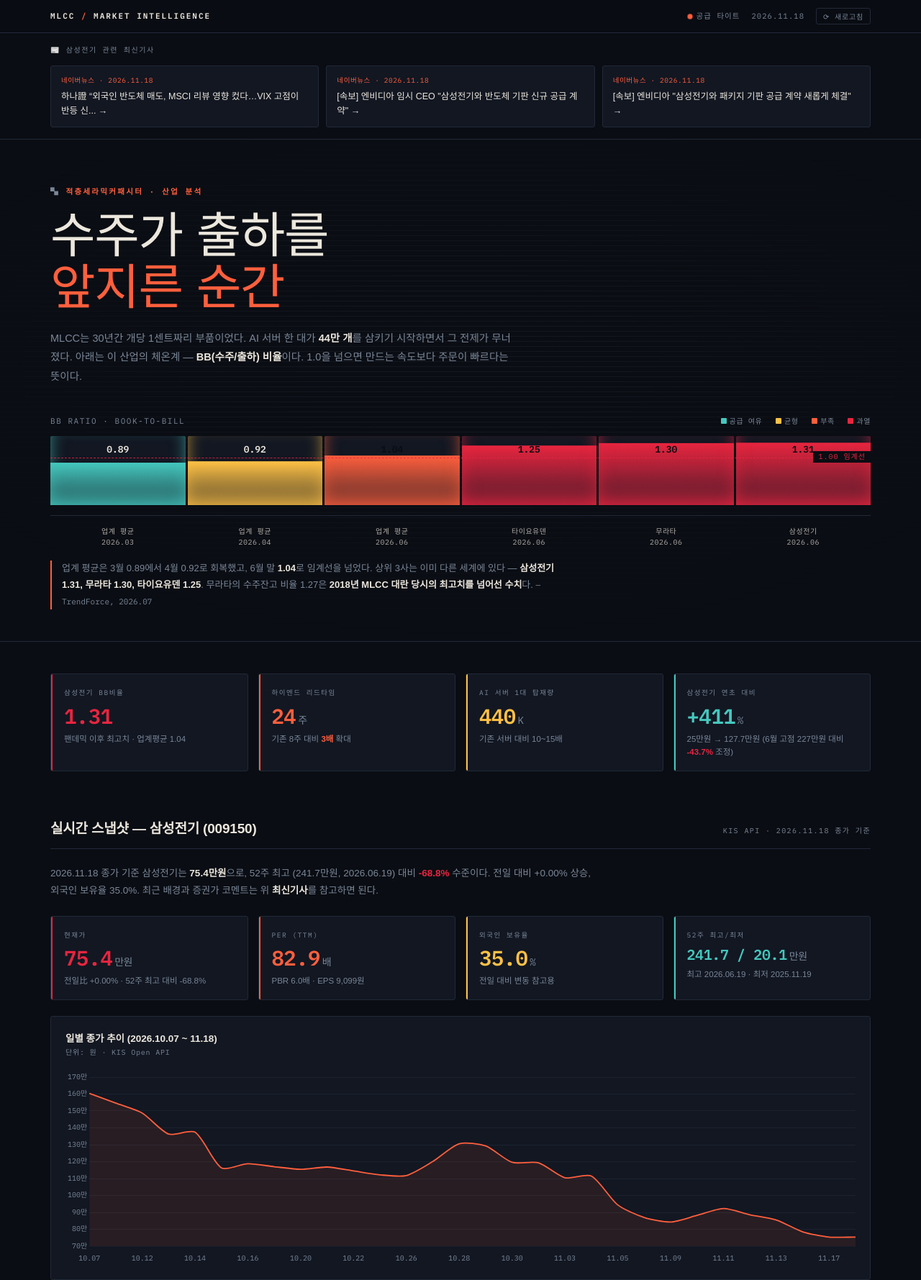
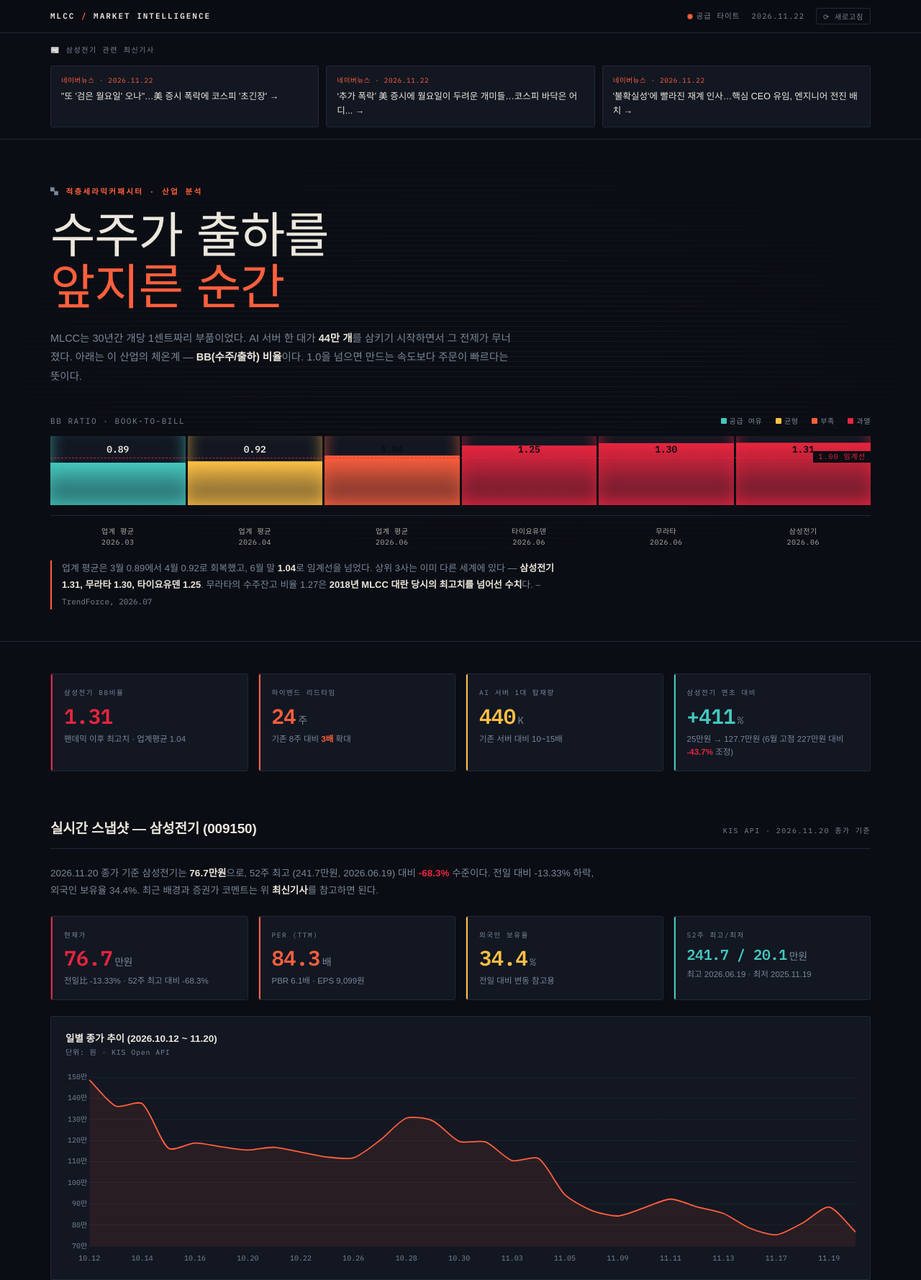
Before and after one commit to zeloso21/mlcc-dashboard, a plain HTML site: page index.html in a window 1280 px wide. Shown: the top 1779 px of the page at 72% size. Drawn offline with nearby package versions, Linux system fonts and the light colour scheme; a web font is replaced by a local one.

Commit message:
자동 업데이트: 2026-11-22 07:40 KST

```diff
--- a/index.html
+++ b/index.html
@@ -336,7 +336,7 @@ footer strong{color:var(--nickel);font-weight:600;letter-spacing:.12em}
     <div class="brand">MLCC <span>/</span> MARKET INTELLIGENCE</div>
     <div class="stamp mono">
       <span><span class="pulse"></span>공급 타이트</span>
-      <span><!--TOPDATE_START-->2026.11.18<!--TOPDATE_END--></span>
+      <span><!--TOPDATE_START-->2026.11.22<!--TOPDATE_END--></span>
       <button onclick="location.reload(true)" title="최신 데이터로 새로고침 (매일 자동 갱신)"
         style="background:transparent;border:1px solid var(--rule);color:var(--nickel);border-radius:3px;
         padding:3px 9px;font-family:'IBM Plex Mono',monospace;font-size:10px;letter-spacing:.08em;
@@ -350,17 +350,17 @@ footer strong{color:var(--nickel);font-weight:600;letter-spacing:.12em}
   <div class="newsbar-in">
     <div class="newsbar-title">📰 삼성전기 관련 최신기사</div>
     <div class="news-grid"><!--NEWS_START-->
-      <a class="news-item" href="https://n.news.naver.com/mnews/article/366/0001205514?sid=101" target="_blank" rel="noopener">
-        <div class="news-src">네이버뉴스 · 2026.11.18</div>
-        <div class="news-t">하나證 “외국인 반도체 매도, MSCI 리뷰 영향 컸다…VIX 고점이 반등 신... &rarr;</div>
+      <a class="news-item" href="https://n.news.naver.com/mnews/article/215/0001273492?sid=101" target="_blank" rel="noopener">
+        <div class="news-src">네이버뉴스 · 2026.11.22</div>
+        <div class="news-t">"또 '검은 월요일' 오나"…美 증시 폭락에 코스피 '초긴장' &rarr;</div>
       </a>
-      <a class="news-item" href="https://n.news.naver.com/mnews/article/015/0005355079?sid=101" target="_blank" rel="noopener">
-        <div class="news-src">네이버뉴스 · 2026.11.18</div>
-        <div class="news-t">[속보] 엔비디아 임시 CEO "삼성전기와 반도체 기판 신규 공급 계약" &rarr;</div>
+      <a class="news-item" href="https://n.news.naver.com/mnews/article/011/0004684705?sid=101" target="_blank" rel="noopener">
+        <div class="news-src">네이버뉴스 · 2026.11.22</div>
+        <div class="news-t">‘추가 폭락’ 美 증시에 월요일이 두려운 개미들…코스피 바닥은 어디... &rarr;</div>
       </a>
-      <a class="news-item" href="https://n.news.naver.com/mnews/article/015/0005355076?sid=104" target="_blank" rel="noopener">
-        <div class="news-src">네이버뉴스 · 2026.11.18</div>
-        <div class="news-t">[속보] 엔비디아 "삼성전기와 패키지 기판 공급 계약 새롭게 체결" &rarr;</div>
+      <a class="news-item" href="https://n.news.naver.com/mnews/article/421/0009302973?sid=101" target="_blank" rel="noopener">
+        <div class="news-src">네이버뉴스 · 2026.11.22</div>
+        <div class="news-t">'불확실성'에 빨라진 재계 인사…핵심 CEO 유임, 엔지니어 전진 배치 &rarr;</div>
       </a>
       <!--NEWS_END--></div>
   </div>
@@ -432,28 +432,28 @@ footer strong{color:var(--nickel);font-weight:600;letter-spacing:.12em}
 <section id="livesnapshot">
   <div class="sec-head">
     <h2>실시간 스냅샷 — 삼성전기 (009150)</h2>
-    <span class="tag"><!--ASOF_START-->KIS API · 2026.11.18 종가 기준<!--ASOF_END--></span>
+    <span class="tag"><!--ASOF_START-->KIS API · 2026.11.20 종가 기준<!--ASOF_END--></span>
   </div>
   <p class="lede"><!--LEDE_START-->
-    2026.11.18 종가 기준 삼성전기는 <b>75.4만원</b>으로, 52주 최고
-    (241.7만원, 2026.06.19) 대비 <b style="color:var(--crit)">-68.8%</b> 수준이다.
-    전일 대비 +0.00% 상승, 외국인 보유율 35.0%.
+    2026.11.20 종가 기준 삼성전기는 <b>76.7만원</b>으로, 52주 최고
+    (241.7만원, 2026.06.19) 대비 <b style="color:var(--crit)">-68.3%</b> 수준이다.
+    전일 대비 -13.33% 하락, 외국인 보유율 34.4%.
     최근 배경과 증권가 코멘트는 위 <b>최신기사</b>를 참고하면 된다.
   <!--LEDE_END--></p>
   <div class="kpis" style="margin:22px 0"><!--LIVEKPI_START-->
     <div class="kpi" style="--accent:var(--crit)">
       <div class="kpi-l">현재가</div>
-      <div class="kpi-v">75.4<small>만원</small></div>
-      <div class="kpi-d">전일比 +0.00% · 52주 최고 대비 -68.8%</div>
+      <div class="kpi-v">76.7<small>만원</small></div>
+      <div class="kpi-d">전일比 -13.33% · 52주 최고 대비 -68.3%</div>
     </div>
     <div class="kpi" style="--accent:var(--hot)">
       <div class="kpi-l">PER (TTM)</div>
-      <div class="kpi-v">82.9<small>배</small></div>
-      <div class="kpi-d">PBR 6.0배 · EPS 9,099원</div>
+      <div class="kpi-v">84.3<small>배</small></div>
+      <div class="kpi-d">PBR 6.1배 · EPS 9,099원</div>
     </div>
     <div class="kpi" style="--accent:var(--warm)">
       <div class="kpi-l">외국인 보유율</div>
-      <div class="kpi-v">35.0<small>%</small></div>
+      <div class="kpi-v">34.4<small>%</small></div>
       <div class="kpi-d">전일 대비 변동 참고용</div>
     </div>
     <div class="kpi" style="--accent:var(--cool)">
@@ -464,7 +464,7 @@ footer strong{color:var(--nickel);font-weight:600;letter-spacing:.12em}
     <!--LIVEKPI_END--></div>
   <div class="card">
     <div class="card-head">
-      <div><div class="card-title"><!--DATERANGE_START-->일별 종가 추이 (2026.10.07 ~ 11.18)<!--DATERANGE_END--></div><div class="card-sub">단위: 원 · KIS Open API</div></div>
+      <div><div class="card-title"><!--DATERANGE_START-->일별 종가 추이 (2026.10.12 ~ 11.20)<!--DATERANGE_END--></div><div class="card-sub">단위: 원 · KIS Open API</div></div>
     </div>
     <div class="canvas-box"><canvas id="cSemcoPrice"></canvas></div>
   </div>
@@ -911,7 +911,7 @@ new Chart(document.getElementById('cPer'),{
 /* 6. 삼성전기 실시간 주가 추이 */
 /*SEMCO_PRICE_START*/
 const SEMCO_PRICE=[
-  ['10.07',1604000],['10.08',1546000],['10.12',1487000],['10.13',1363000],['10.14',1374000],['10.15',1163000],['10.16',1188000],['10.19',1170000],['10.20',1155000],['10.21',1168000],['10.22',1145000],['10.23',1122000],['10.26',1118000],['10.27',1201000],['10.28',1306000],['10.29',1293000],['10.30',1196000],['11.02',1193000],['11.03',1105000],['11.04',1115000],['11.05',944000],['11.06',870000],['11.09',843000],['11.10',882000],['11.11',923000],['11.12',886000],['11.13',855000],['11.16',785000],['11.17',754000],['11.18',754000]
+  ['10.12',1487000],['10.13',1363000],['10.14',1374000],['10.15',1163000],['10.16',1188000],['10.19',1170000],['10.20',1155000],['10.21',1168000],['10.22',1145000],['10.23',1122000],['10.26',1118000],['10.27',1201000],['10.28',1306000],['10.29',1293000],['10.30',1196000],['11.02',1193000],['11.03',1105000],['11.04',1115000],['11.05',944000],['11.06',870000],['11.09',843000],['11.10',882000],['11.11',923000],['11.12',886000],['11.13',855000],['11.16',785000],['11.17',754000],['11.18',810000],['11.19',885000],['11.20',767000]
 ];
 /*SEMCO_PRICE_END*/
 const peakIdx=SEMCO_PRICE.findIndex(d=>d[0]==='06.19');
```
